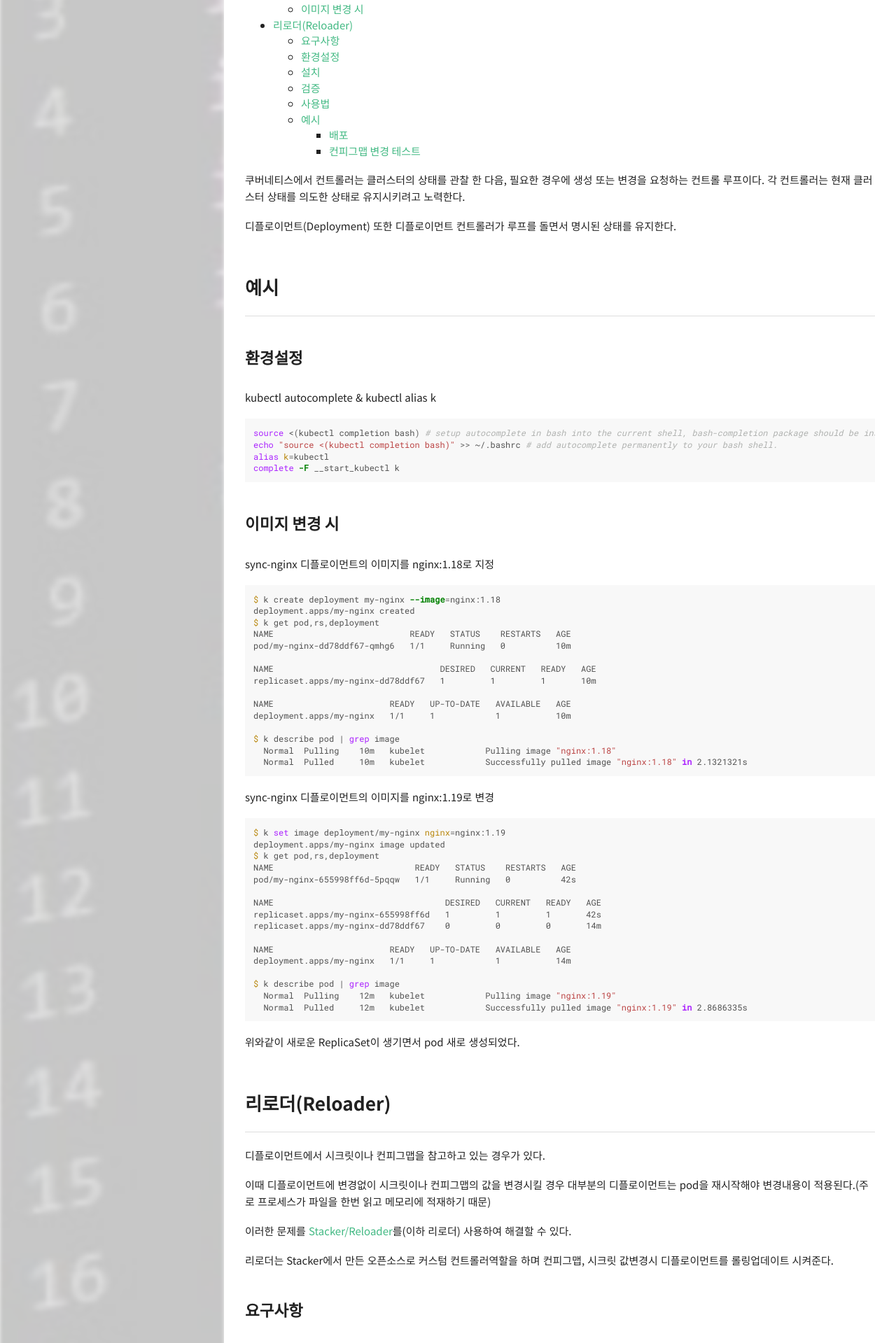
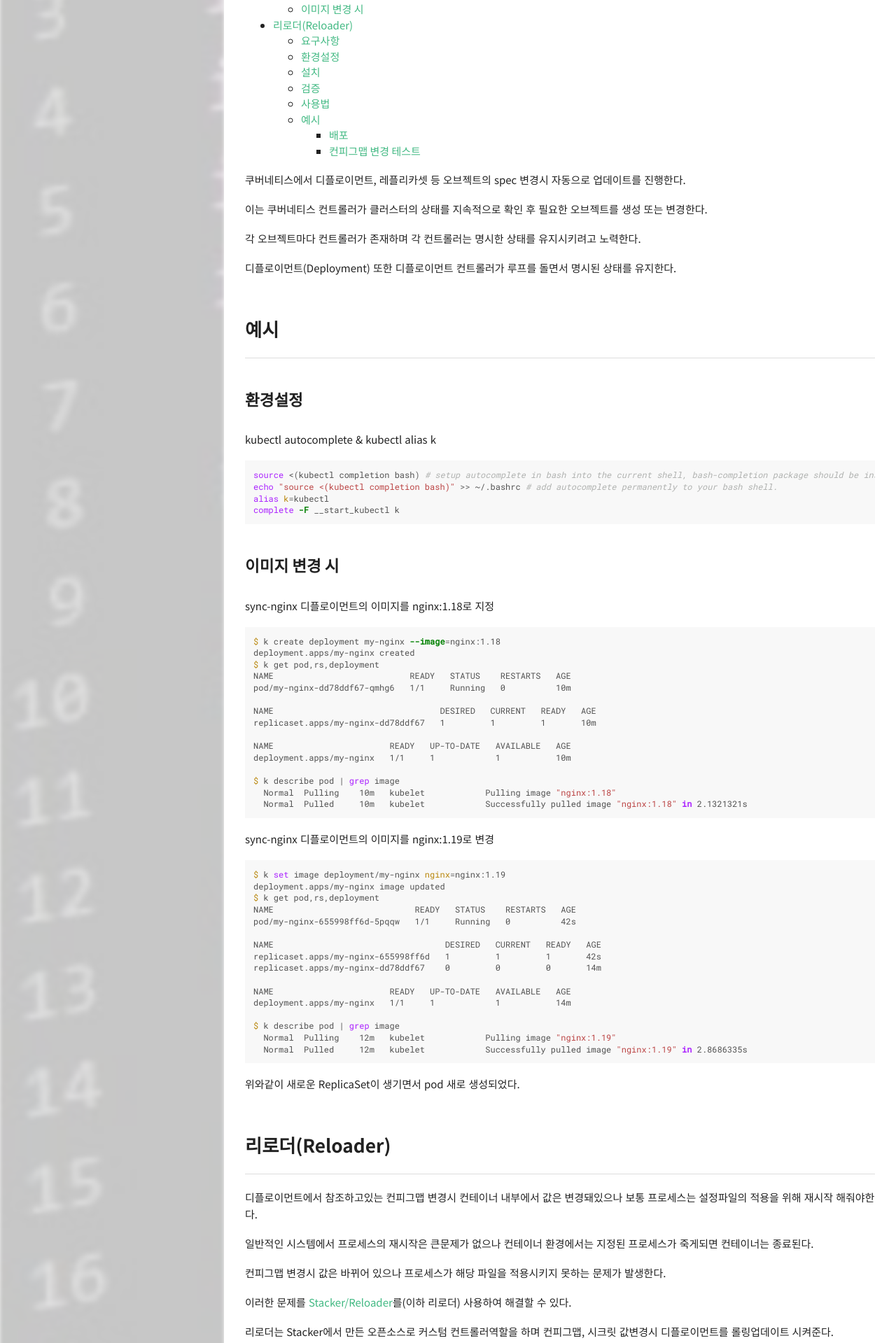
Before and after one commit to lcc3108/lcc3108.github.io, a Jekyll site: the page built from _posts/2020-12-30-use-reloader-in-k8s.md, in a window 1280 px wide. Shown: the part 423-2342 px from the top of the page at 70% size. Built offline with Jekyll 4.4.1, drawn with Linux system fonts in a browser that asks for light colours; comment, search, counter and statistics services are not loaded; some of the changed text lies outside the part shown.

Commit message:
내용 업데이트

```diff
--- a/_posts/2020-12-30-use-reloader-in-k8s.md
+++ b/_posts/2020-12-30-use-reloader-in-k8s.md
@@ -19,7 +19,11 @@ comments: true
     - [배포](#배포)
     - [컨피그맵 변경 테스트](#컨피그맵-변경-테스트)
 
-쿠버네티스에서 컨트롤러는 클러스터의 상태를 관찰 한 다음, 필요한 경우에 생성 또는 변경을 요청하는 컨트롤 루프이다. 각 컨트롤러는 현재 클러스터 상태를 의도한 상태로 유지시키려고 노력한다.
+쿠버네티스에서 디플로이먼트, 레플리카셋 등 오브젝트의 spec 변경시 자동으로 업데이트를 진행한다.
+
+이는 쿠버네티스 컨트롤러가 클러스터의 상태를 지속적으로 확인 후 필요한 오브젝트를 생성 또는 변경한다.
+
+각 오브젝트마다 컨트롤러가 존재하며 각 컨트롤러는 명시한 상태를 유지시키려고 노력한다.
 
 디플로이먼트(Deployment) 또한 디플로이먼트 컨트롤러가 루프를 돌면서 명시된 상태를 유지한다.
 
@@ -83,9 +87,11 @@ $ k describe pod | grep image
 
 ## 리로더(Reloader)
 
-디플로이먼트에서 시크릿이나 컨피그맵을 참고하고 있는 경우가 있다.
+디플로이먼트에서 참조하고있는 컨피그맵 변경시 컨테이너 내부에서 값은 변경돼있으나 보통 프로세스는 설정파일의 적용을 위해 재시작 해줘야한다.
 
-이때 디플로이먼트에 변경없이 시크릿이나 컨피그맵의 값을 변경시킬 경우 대부분의 디플로이먼트는 pod을 재시작해야 변경내용이 적용된다.(주로 프로세스가 파일을 한번 읽고 메모리에 적재하기 때문)
+일반적인 시스템에서 프로세스의 재시작은 큰문제가 없으나 컨테이너 환경에서는 지정된 프로세스가 죽게되면 컨테이너는 종료된다.
+
+컨피그맵 변경시 값은 바뀌어 있으나 프로세스가 해당 파일을 적용시키지 못하는 문제가 발생한다.
 
 이러한 문제를 [Stacker/Reloader](https://github.com/stakater/Reloaderhttps://github.com/stakater/Reloader)를(이하 리로더) 사용하여 해결할 수 있다.
 
```
